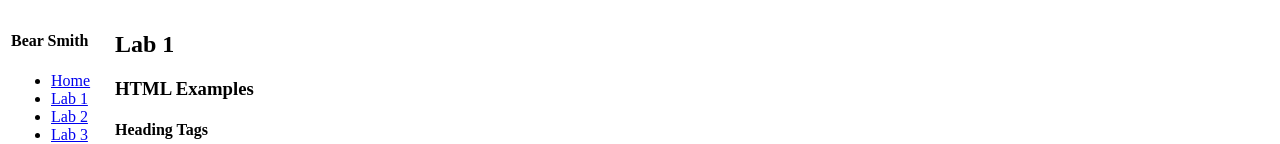
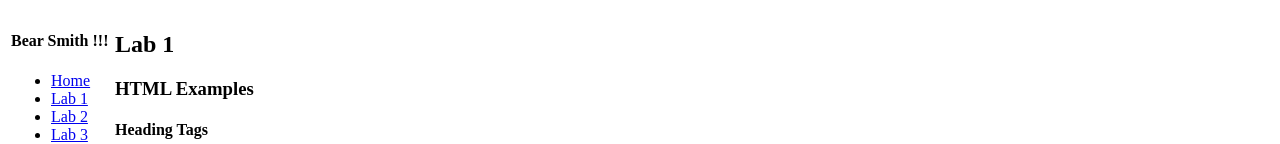
Before and after one commit to bearsmithnu/webdev-client, a Next.js app: page /labs/lab1 in a window 1280 px wide. Shown: the top 144 px of the page. Built offline with nearby package versions, Linux system fonts and the light colour scheme.

Commit message:
my personal touch

```diff
--- a/app/labs/TOC.tsx
+++ b/app/labs/TOC.tsx
@@ -3,7 +3,7 @@ import Link from "next/link";
 export default function TOC() {
   return (
     <>
-      <h4>Bear Smith</h4>
+      <h4>Bear Smith !!!</h4>
       <ul>
         <li>
           <Link id="wd-home-link" href="/labs">
```
